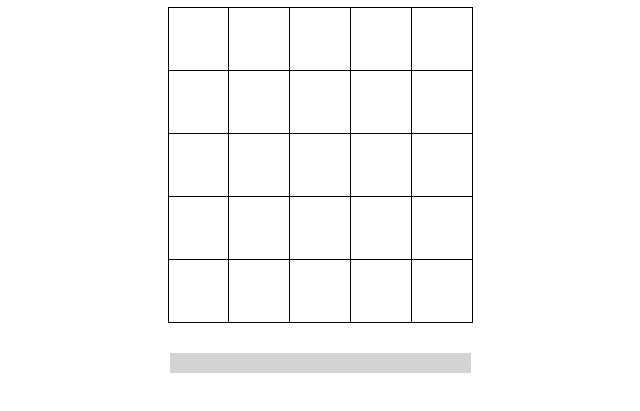
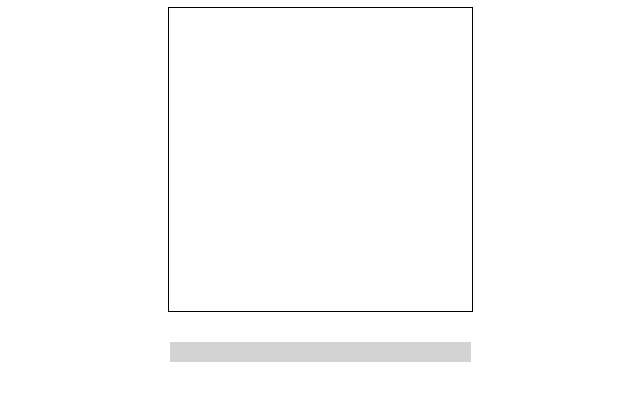
Before and after one commit to lialaurav/week2a, a website built with Parcel: page index.html in a window 1280 px wide. Shown: the part 73-484 px from the top of the page, without its empty margins (320-960 px from the left). Built offline with nearby package versions, Linux system fonts and the light colour scheme.

Commit message:
Update index.html

```diff
--- a/index.html
+++ b/index.html
@@ -14,39 +14,39 @@
 		<h1>Tic Tac Toe</h1>
 		<table class="board">
 			<tr>
-				<td class="col" id="0" onclick="insert('0');"></td>
-				<td class="col" id="1" onclick="insert('1');"></td>
-				<td class="col" id="2" onclick="insert('2');"></td>
-				<td class="col" id="3" onclick="insert('3');"></td>
-				<td class="col" id="4" onclick="insert('4');"></td>
+				<td id="0" onclick="insert('0');"></td>
+				<td id="1" onclick="insert('1');"></td>
+				<td id="2" onclick="insert('2');"></td>
+				<td id="3" onclick="insert('3');"></td>
+				<td id="4" onclick="insert('4');"></td>
 			</tr>
 			<tr>
-				<td class="col" id="5" onclick="insert('5');"></td>
-				<td class="col" id="6" onclick="insert('6');"></td>
-				<td class="col" id="7" onclick="insert('7');"></td>
-				<td class="col" id="8" onclick="insert('8');"></td>
-				<td class="col" id="9" onclick="insert('9');"></td>
+				<td id="5" onclick="insert('5');"></td>
+				<td id="6" onclick="insert('6');"></td>
+				<td id="7" onclick="insert('7');"></td>
+				<td id="8" onclick="insert('8');"></td>
+				<td id="9" onclick="insert('9');"></td>
 			</tr>
 			<tr>
-				<td class="col" id="10" onclick="insert('10');"></td>
-				<td class="col" id="11" onclick="insert('11');"></td>
-				<td class="col" id="12" onclick="insert('12');"></td>
-				<td class="col" id="13" onclick="insert('13');"></td>
-				<td class="col" id="14" onclick="insert('14');"></td>
+				<td id="10" onclick="insert('10');"></td>
+				<td id="11" onclick="insert('11');"></td>
+				<td id="12" onclick="insert('12');"></td>
+				<td id="13" onclick="insert('13');"></td>
+				<td id="14" onclick="insert('14');"></td>
 			</tr>
 			<tr>
-				<td class="col" id="15" onclick="insert('15');"></td>
-				<td class="col" id="16" onclick="insert('16');"></td>
-				<td class="col" id="17" onclick="insert('17');"></td>
-				<td class="col" id="18" onclick="insert('18');"></td>
-				<td class="col" id="19" onclick="insert('19');"></td>
+				<td id="15" onclick="insert('15');"></td>
+				<td id="16" onclick="insert('16');"></td>
+				<td id="17" onclick="insert('17');"></td>
+				<td id="18" onclick="insert('18');"></td>
+				<td id="19" onclick="insert('19');"></td>
 			</tr>
 			<tr>
-				<td class="col" id="20" onclick="insert('20');"></td>
-				<td class="col" id="21" onclick="insert('21');"></td>
-				<td class="col" id="22" onclick="insert('22');"></td>
-				<td class="col" id="23" onclick="insert('23');"></td>
-				<td class="col" id="24" onclick="insert('24');"></td>
+				<td id="20" onclick="insert('20');"></td>
+				<td id="21" onclick="insert('21');"></td>
+				<td id="22" onclick="insert('22');"></td>
+				<td id="23" onclick="insert('23');"></td>
+				<td id="24" onclick="insert('24');"></td>
 			</tr>
 		</table>
 	</div>
```
